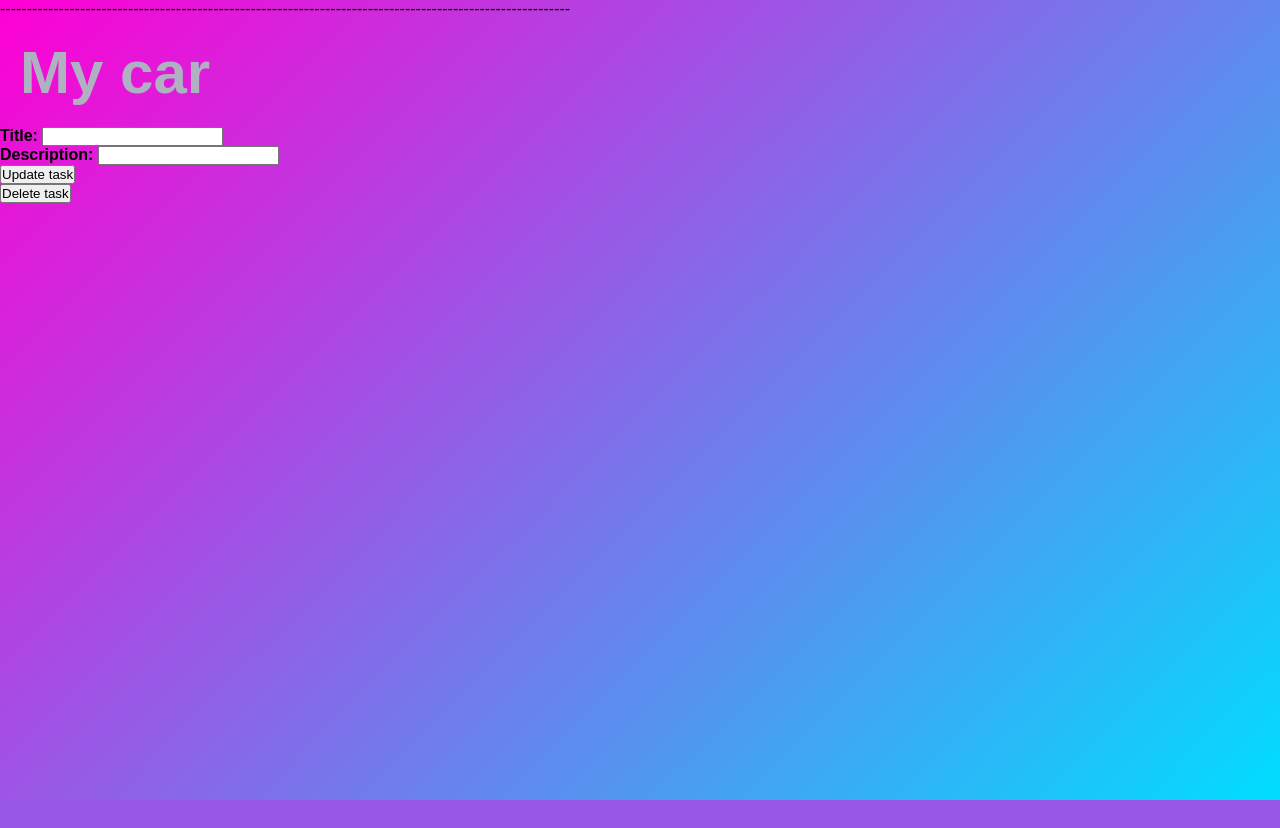
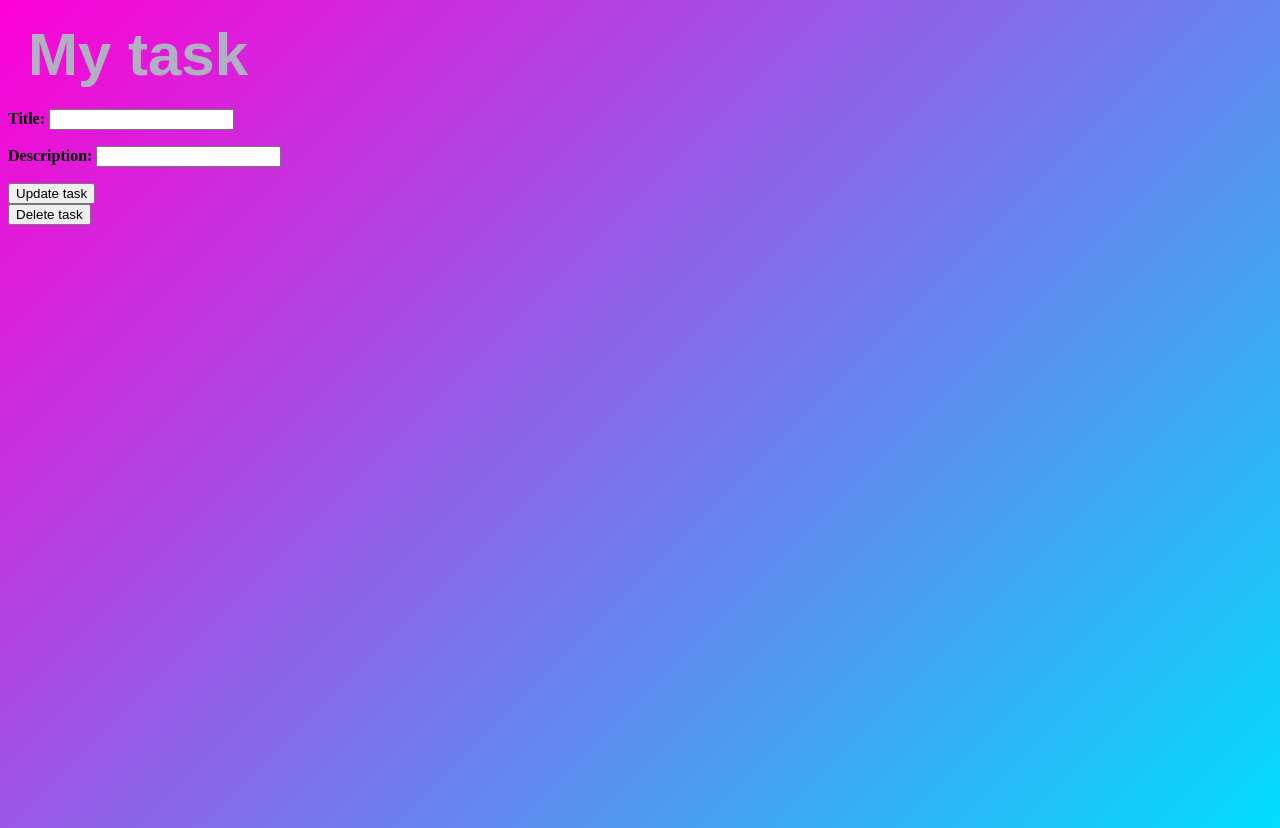
Before and after one commit to than20eb/TAWK17_ANNETHIESS, a PHP site: page /edit-task.php in a window 1280 px wide. Before the commit the page ends 800 px from the top, so only its background shows below. Run offline with PHP 8.4, Linux system fonts and the light colour scheme; data that the repository does not hold is empty.

Commit message:
dvfsgrwfew

```diff
--- a/Lab1/edit-task.php
+++ b/Lab1/edit-task.php
@@ -2,11 +2,12 @@
 
  //Connecting to Database where Information are saved in
  $conn = new mysqli("localhost", "todo_application", "", "tasks");
-
  // Check up: If connection to Database is missing
  if ($conn->connect_error) {
      die("Connection failed: " . $conn->connect_error);
  }
+
+
 
 // prepare and bind
 $stmt = $conn->prepare("SELECT * FROM tasks WHERE id=?");
@@ -14,11 +15,13 @@ $stmt->bind_param("i", $_GET["id"]);
 $stmt->execute();
 
 $result = $stmt->get_result();
-
-$car = $result->fetch_assoc();
+$task = $result->fetch_assoc();
 ?>
 
------------------------------------------------------------------------------------------------------------
+
+
+
+
 
 <!DOCTYPE html>
 <html lang="en">
@@ -32,7 +35,7 @@ $car = $result->fetch_assoc();
 </head>
 
 <body>
-    <h1>My car</h1>
+    <h1>My task</h1>
 
     <form action="update-task.php" method="post">
         <p>
--- a/Lab1/lab1.css
+++ b/Lab1/lab1.css
@@ -1,9 +1,4 @@
-* {
-  margin: 0;
-  padding: 0;
-  box-sizing: border-box;
-  font-family: "Poppins", sans-serif;
-}
+
 
 body {
   width: 100%;
--- a/Lecture 2/update-car.php
+++ b/Lecture 2/update-car.php
@@ -2,7 +2,7 @@
 
 // Connect to DB
 // Create connection
-$conn = new mysqli("localhost", "root", "", "ju_cars");
+$conn = new mysqli("localhost", "todo_applications", "", "tasks");
 // Check connection
 if ($conn->connect_error) {
     die("Connection failed: " . $conn->connect_error);
@@ -16,7 +16,7 @@ $model = $_POST["model"];
 
 
 // Send post data to DB
-$query = "UPDATE cars SET make = ?, model = ? WHERE id = ?";
+$query = "UPDATE tasks SET make = ?, model = ? WHERE id = ?";
 $stmt = $conn->prepare($query);
 $stmt->bind_param("ssi", $make, $model, $id);
 
```
Also changed, not shown: Lab1/index.php (+12 -11 lines).
